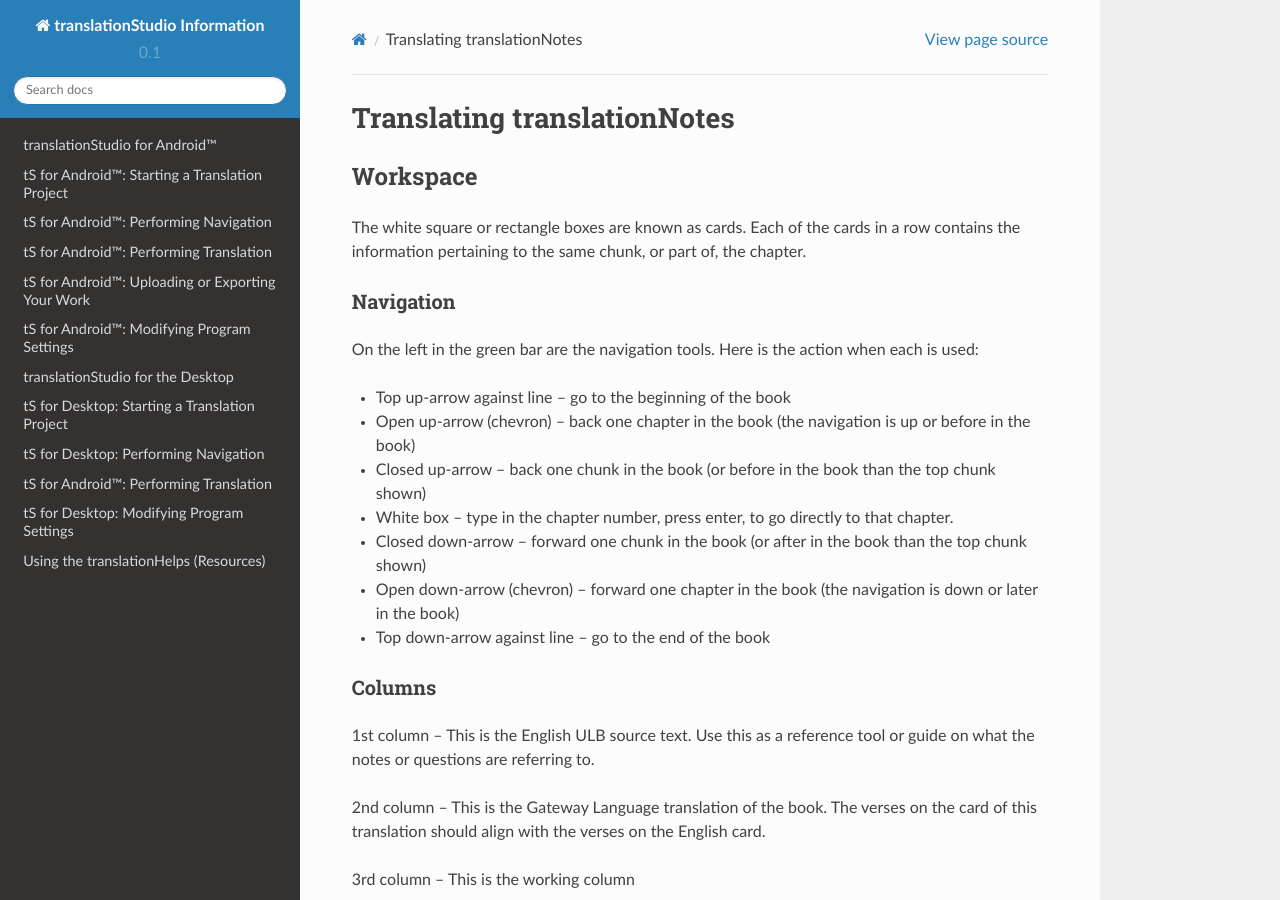
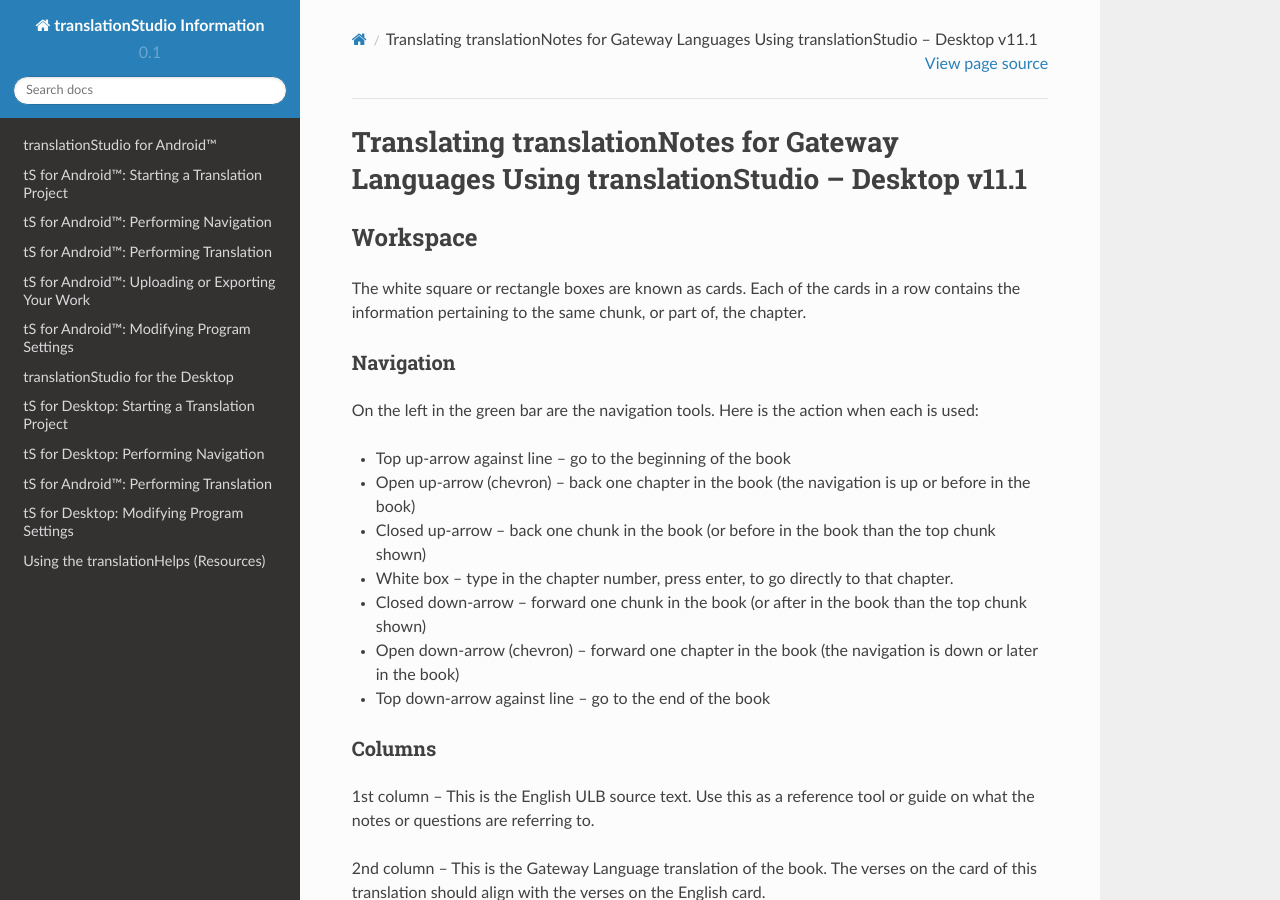
Before and after one commit to unfoldingWord-dev/translationStudio-Info, a Sphinx documentation site: the page built from docs/translationNotes.rst, in a window 1280 px wide and 900 px high. Built offline with Sphinx 7.4.7 and the Read the Docs theme 2.0.0, drawn with Linux system fonts in a browser that asks for light colours; pages that are not in the unit, such as notebooks, are missing from menus.

Commit message:
Update translationNotes.rst

```diff
--- a/docs/translationNotes.rst
+++ b/docs/translationNotes.rst
@@ -1,5 +1,5 @@
-Translating translationNotes
-============================
+Translating translationNotes for Gateway Languages Using translationStudio – Desktop v11.1
+==========================================================================================
 
 Workspace
 ------------
```
